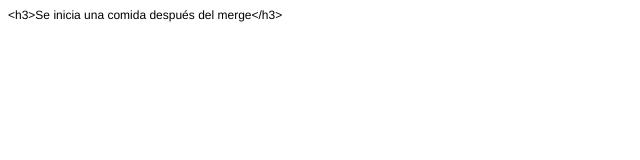
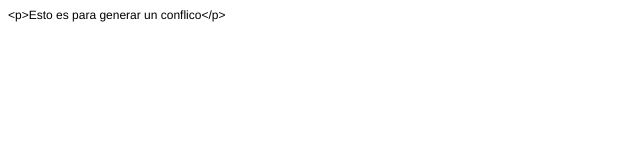
Before and after one commit to DiegoGarciaAvi/CursoGit, a plain HTML site: page index.html in a window 1280 px wide. Shown: the full height of the page, 0-640 px from the left. Drawn offline with Linux system fonts and the light colour scheme.

Commit message:
Este comit es para generar un conflico

```diff
--- a/index.html
+++ b/index.html
@@ -7,10 +7,11 @@
   <meta name="Generator" content="Cocoa HTML Writer">
   <meta name="CocoaVersion" content="2299.7">
   <style type="text/css">
-    p.p1 {margin: 0.0px 0.0px 0.0px 0.0px; font: 12.0px Helvetica}
+    p.p1 {margin: 0.0px 0.0px 0.0px 0.0px; font: 12.0px Helvetica; -webkit-text-stroke: #000000}
+    span.s1 {font-kerning: none}
   </style>
 </head>
 <body>
-<p class="p1">&lt;h3&gt;Se inicia una comida después del merge&lt;/h3&gt;</p>
+<p class="p1"><span class="s1">&lt;p&gt;Esto es para generar un conflico&lt;/p&gt;<span class="Apple-converted-space"> </span></span></p>
 </body>
 </html>
```
Also changed, not shown: 1 other file.
